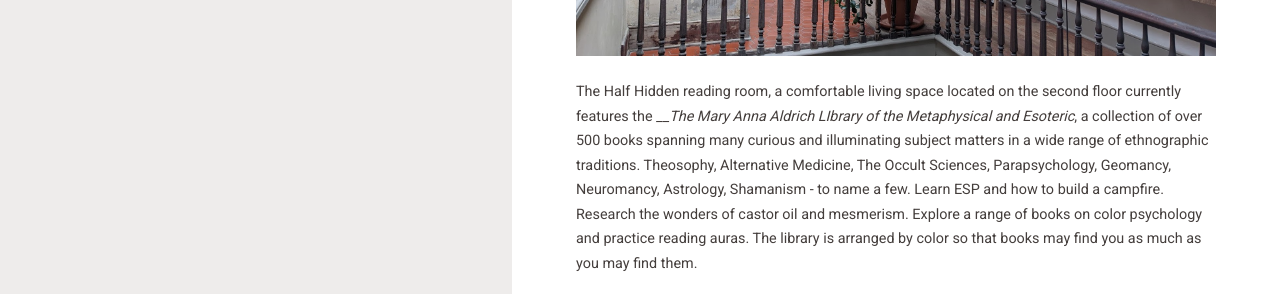
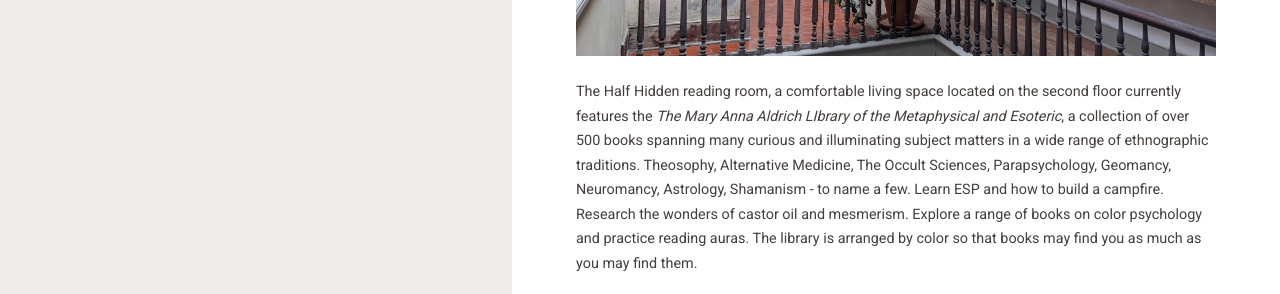
Before and after one commit to kellicain/kellicain.github.com, a Jekyll site: the page built from about.md, in a window 1280 px wide and 928 px high. Shown: the part 507-801 px from the top of the window. Built offline with Jekyll 4.4.1, drawn with Linux system fonts in a browser that asks for light colours.

Commit message:
Update about.md

```diff
--- a/about.md
+++ b/about.md
@@ -12,6 +12,6 @@ _half hidden_ is a secret garden, expanding library, artist studio, and gatherin
 
 
 
-The Half Hidden reading room, a comfortable living space located on the second floor currently features the ___The Mary Anna Aldrich LIbrary of the Metaphysical and Esoteric_, a collection of over 500 books spanning many curious and illuminating subject matters in a wide range of ethnographic traditions. Theosophy, Alternative Medicine, The Occult Sciences, Parapsychology, Geomancy, Neuromancy, Astrology, Shamanism - to name a few. Learn ESP and how to build a campfire. Research the wonders of castor oil and mesmerism. Explore a range of books on color psychology and practice reading auras. The library is arranged by color so that books may find you as much as you may find them.
+The Half Hidden reading room, a comfortable living space located on the second floor currently features the _The Mary Anna Aldrich LIbrary of the Metaphysical and Esoteric_, a collection of over 500 books spanning many curious and illuminating subject matters in a wide range of ethnographic traditions. Theosophy, Alternative Medicine, The Occult Sciences, Parapsychology, Geomancy, Neuromancy, Astrology, Shamanism - to name a few. Learn ESP and how to build a campfire. Research the wonders of castor oil and mesmerism. Explore a range of books on color psychology and practice reading auras. The library is arranged by color so that books may find you as much as you may find them.
 
 **The reading room is currently closed to visitors due to difficulties maintaining social distancing however we will re-open for visitors with scheduled private appointments beginning in the spring.**
```
